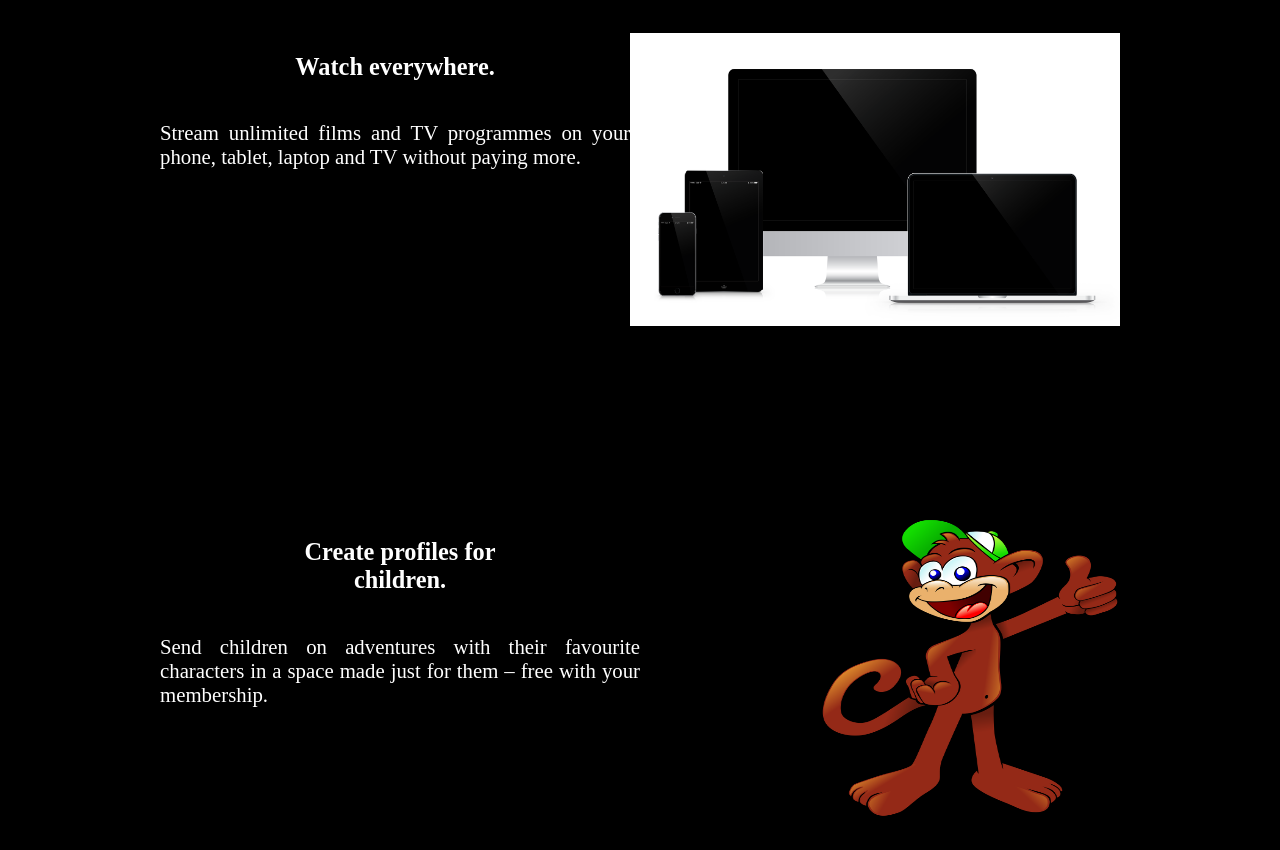
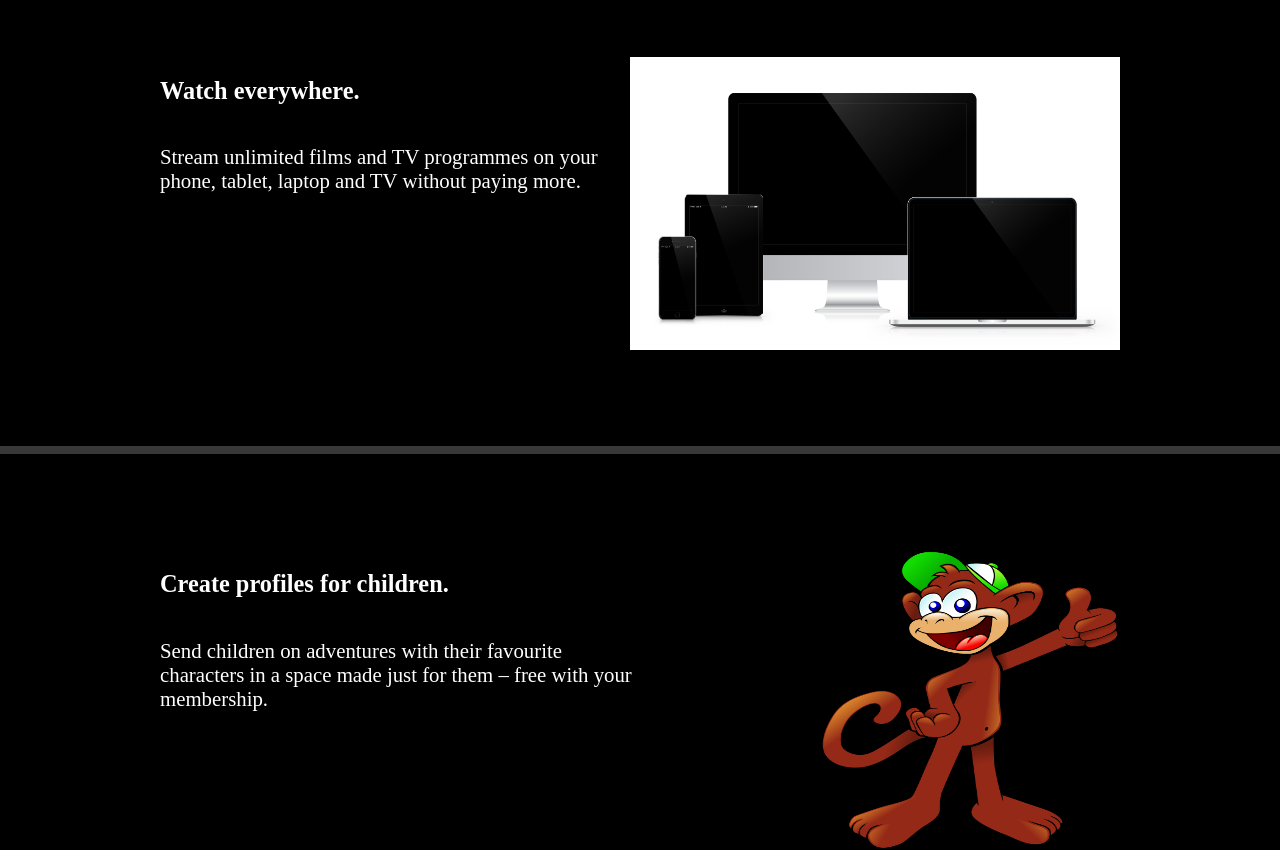
Before and after one commit to Lukasz-Lipinski/VideoLib, a Next.js app: page / in a window 1280 px wide. Shown: the part 1720-2570 px from the top of the page. Built offline with nearby package versions, Linux system fonts and the light colour scheme.

Commit message:
layout corrected

```diff
--- a/src/components/Container/index.js
+++ b/src/components/Container/index.js
@@ -3,6 +3,19 @@ import Image from "next/image";
 
 import { TiPlusOutline } from "react-icons/ti";
 import MyContext from "../../context";
+import { findNumber } from "../../context/functions";
+
+const useScreen = () => {
+  const [width, setWidth] = React.useState(0);
+
+  const resize = () => {
+    window.addEventListener("resize", () => {
+      setWidth(window.innerWidth);
+    });
+  };
+
+  return [width, resize];
+};
 
 function Container(props) {
   const { header, details, question, src, answear, last, isFAQ } = props;
@@ -11,34 +24,71 @@ function Container(props) {
   const { classes } = React.useContext(MyContext);
   const { benefits } = classes;
 
-  const handleClick = () => {
-    setIsAnswear((state) => !state);
+  const [deviceWidth, resize] = useScreen();
+
+  const EvenComponent = () => {
+    return (
+      <>
+        <div className={`${benefits}--text`}>
+          <h3>{header}</h3>
+          <p>{details}</p>
+        </div>
+        {last ? (
+          <Image src={src} alt={header} width={300} height={300} />
+        ) : (
+          <Image src={src} alt={header} width={500} height={300} />
+        )}
+      </>
+    );
   };
 
-  return (
-    <li>
-      {isFAQ ? (
+  const OddComponent = () => {
+    if (deviceWidth > 948) {
+      return (
         <>
-          <h3>{question}</h3>
-          <TiPlusOutline
-            className={`active--${isAnswear}`}
-            data-testid="icon"
-            onClick={handleClick}
-          />
-          {isAnswear ? <p>{answear}</p> : null}
-        </>
-      ) : (
-        <>
-          <div className={`${benefits}--text`}>
-            <h3>{header}</h3>
-            <p>{details}</p>
-          </div>
           {last ? (
             <Image src={src} alt={header} width={300} height={300} />
           ) : (
             <Image src={src} alt={header} width={500} height={300} />
           )}
+          <div className={`${benefits}--text`}>
+            <h3>{header}</h3>
+            <p>{details}</p>
+          </div>
         </>
+      );
+    }
+    return <EvenComponent />;
+  };
+
+  const FAQList = () => (
+    <>
+      <h3>{question}</h3>
+      <TiPlusOutline
+        className={`active--${isAnswear}`}
+        data-testid="icon"
+        onClick={handleClick}
+      />
+      {isAnswear ? <p>{answear}</p> : null}
+    </>
+  );
+
+  const handleClick = () => {
+    setIsAnswear((state) => !state);
+  };
+
+  React.useEffect(() => {
+    resize();
+  }, [resize]);
+
+  return (
+    <li>
+      {isFAQ ? (
+        <FAQList />
+      ) : findNumber(src) % 2 ? (
+        <EvenComponent />
+      ) : (
+        <OddComponent />
       )}
     </li>
   );
--- a/src/context/functions.js
+++ b/src/context/functions.js
@@ -6,3 +6,8 @@ export const getContentForSite = (key) => {
 
   return contentSite;
 };
+
+export const findNumber = (str) => {
+  const newString = str.slice(1, str.indexOf("."));
+  return parseInt(newString[newString.length - 1]);
+};
--- a/styles/_variables.scss
+++ b/styles/_variables.scss
@@ -7,3 +7,5 @@ $secondary-color-dark: hsl(5, 90%, 48%);
 $white: hsl(0, 0%, 100%);
 $grey: hsl(0, 0%, 60%);
 $black: hsl(0, 0%, 0%);
+
+$border: hsl(0, 0%, 22%);
--- a/styles/index.scss
+++ b/styles/index.scss
@@ -19,9 +19,14 @@ body {
   .benefits {
     @extend %list;
 
+    h3 {
+      text-align: left;
+      padding-inline: 0;
+      margin: 0;
+    }
+
     &--text {
       width: 50%;
-      text-align: justify;
 
       @media only screen and (max-width: 948px){
         width:100%;
@@ -32,11 +37,16 @@ body {
       display: flex;
       justify-content: space-between;
       padding: 6rem 10rem;
+      border-top: 8px solid $border;
 
       @media only screen and (max-width: 948px) {
         flex-wrap: wrap;
         justify-content: center;
       }
+    }
+
+    li:last-child {
+      border-bottom: 8px solid $border;
     }
   }
 
```
